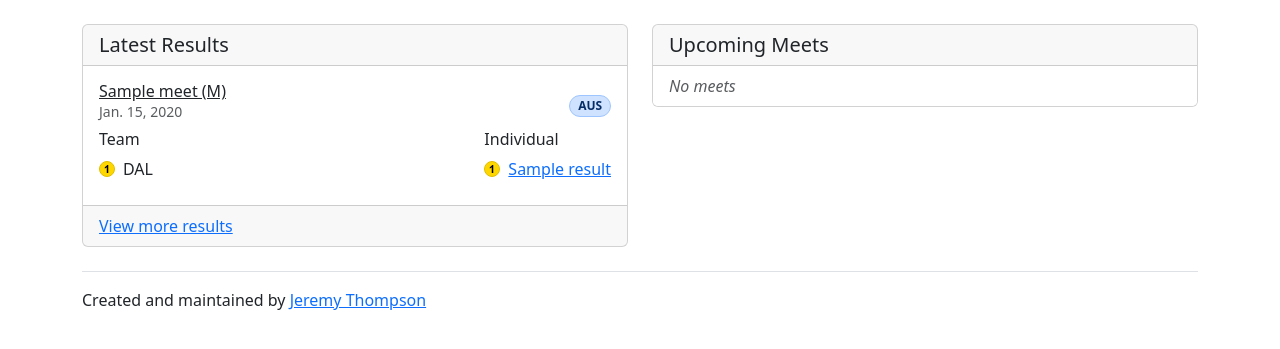
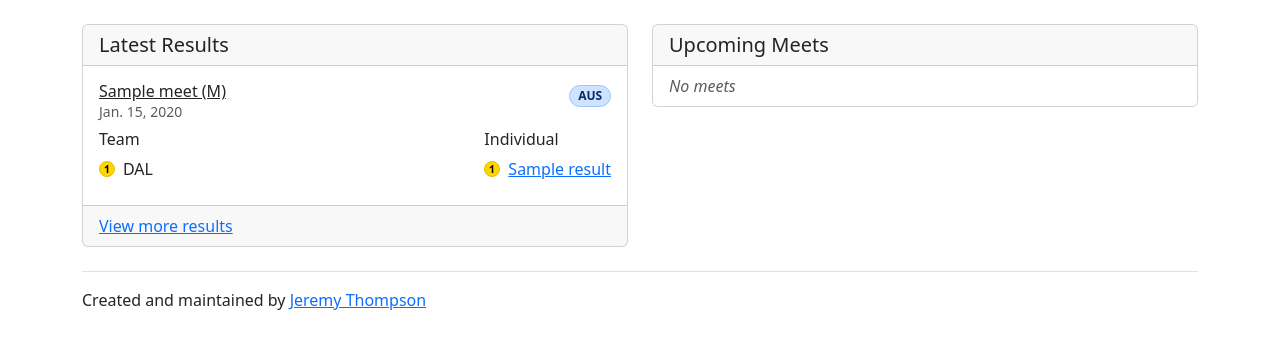
Before and after one commit to jhthompson/canada-xc, a Django app: page / in a window 1280 px wide. Shown: the part 66-415 px from the top of the page. Run offline with Django 5.2, Linux system fonts and the light colour scheme; data comes from the database, SQL or seed files in the repository; tables that the repository leaves empty hold one stand-in row (values such as "Sample post"); parts of the project's set-up code (start-up, migrations or seed data) failed here and were passed over; some libraries are stand-ins or nearby versions.

Commit message:
Fix multiple conference spacing

```diff
--- a/racing/templates/racing/index.html
+++ b/racing/templates/racing/index.html
@@ -19,6 +19,7 @@
                             </h3>
                             <p class="text-muted small mb-2">{{ race.meet.date }}</p>
                         </div>
+                        <div class="align-self-start">
                             {% for conference in race.meet.conferences.all %}
                                 {% if conference.logo %}
                                     <img src="{{ conference.logo.url }}" alt="Conference logo" style="height: 2rem">
@@ -26,7 +27,7 @@
                                     <span class="badge bg-primary-subtle border border-primary-subtle text-primary-emphasis rounded-pill">{{ conference }}</span>
                                 {% endif %}
                             {% endfor %}
-
+                        </div>
                     </div>
                     <div class="d-flex justify-content-between gap-3">
                         <div>
```
Lines whose indentation alone changed are shown as unchanged.
